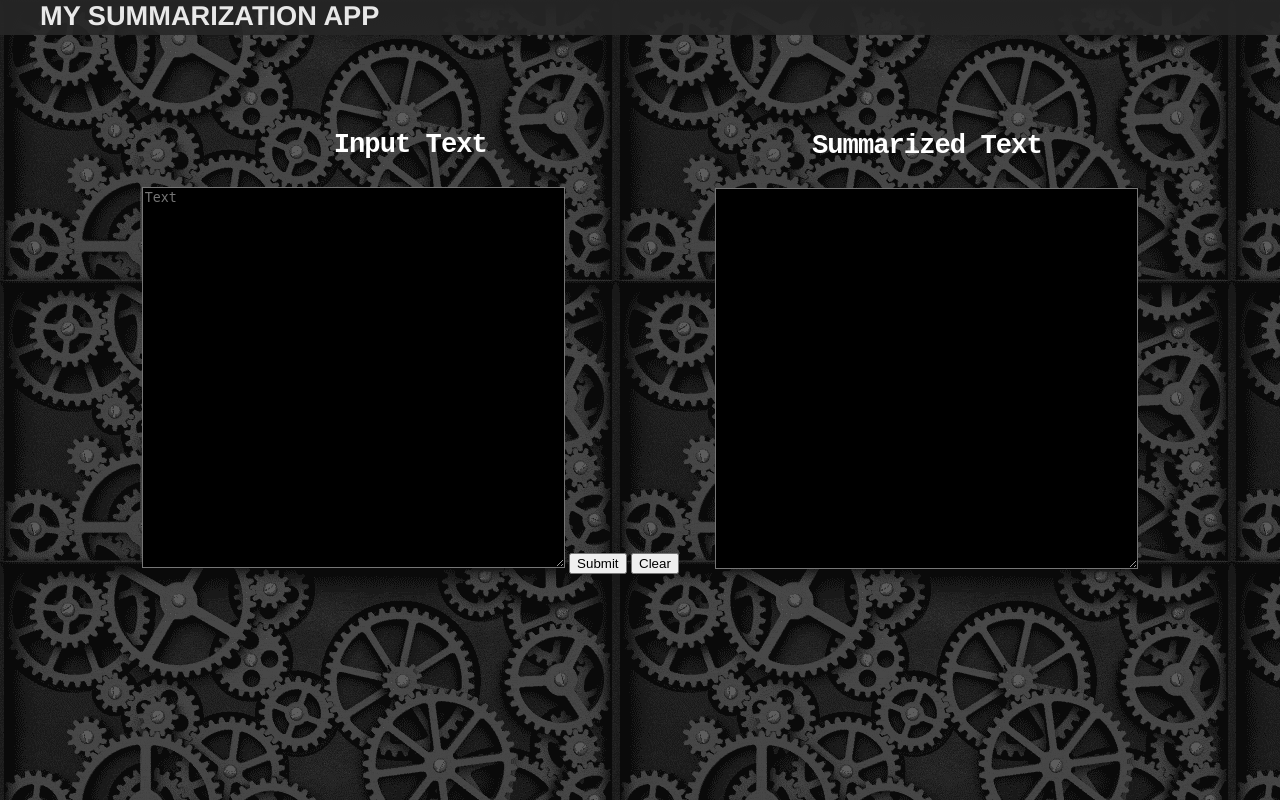
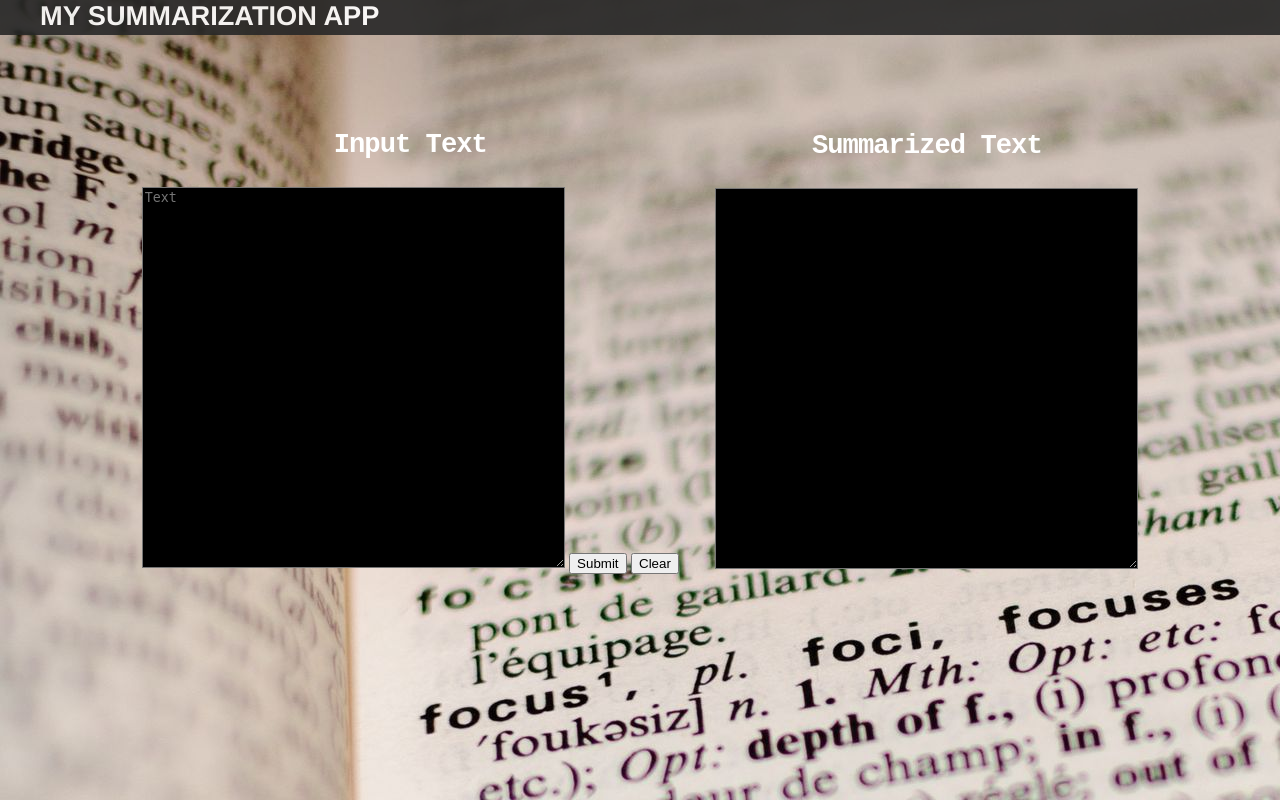
Before and after one commit to likhithapoloju11/summary, a Flask app: page / in a window 1280 px wide. Run offline with Flask 2, Linux system fonts and the light colour scheme.

Commit message:
Update main.css

```diff
--- a/static/css/main.css
+++ b/static/css/main.css
@@ -35,7 +35,7 @@
   padding: 0;
   font-family: "Helvetica Neue", Helvetica, Arial, sans-serif;
   background-color: rgba(70, 69, 68, 0.822);
-  background-image: url('../images/Image.gif');
+  background-image: url('../images/img.jpg');
   }
   .container {
     width: 1200px;
```
